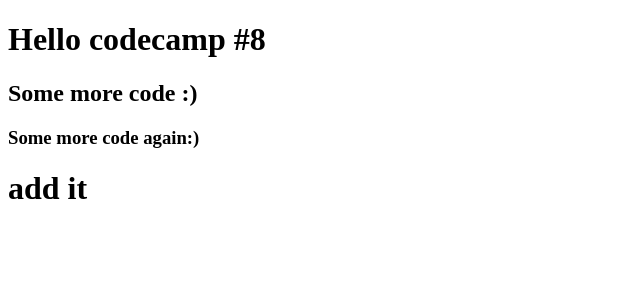
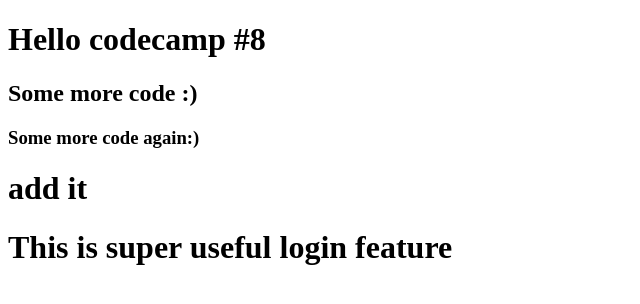
Before and after one commit to siwanin/learn-git-test, a plain HTML site: page index.html in a window 1280 px wide. Shown: the whole page, without its empty margins (0-640 px from the left). Drawn offline with Linux system fonts and the light colour scheme.

Commit message:
add login feature

```diff
--- a/index.html
+++ b/index.html
@@ -17,6 +17,8 @@
     <h1>add it</h1>
 
 
+    <h1>This is super useful login feature</h1>
+
 
 </body>
 
```
